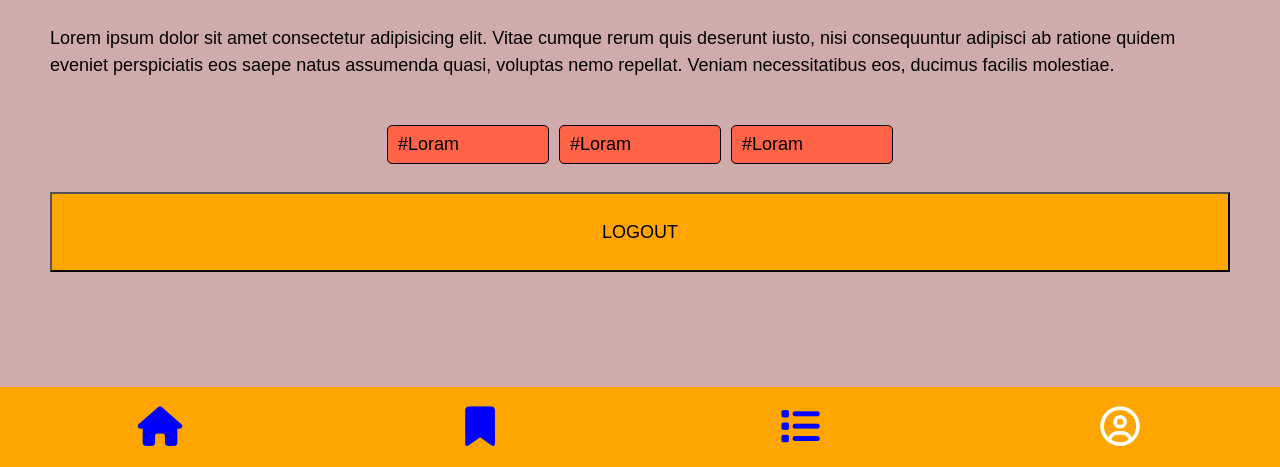
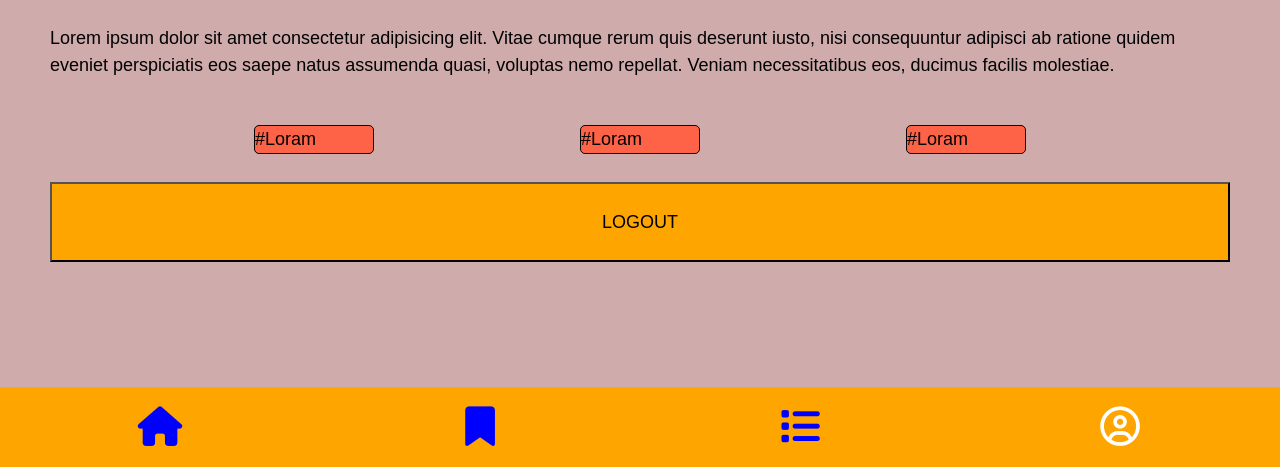
Before and after one commit to hugh-burgess/quiz-app-hugh, a website: page pages/profile.html in a window 1280 px wide. Shown: the part 333-800 px from the top of the page. Drawn offline with Linux system fonts and the light colour scheme.

Commit message:
Profile tags layout

```diff
--- a/pages/profile.html
+++ b/pages/profile.html
@@ -35,7 +35,7 @@
           nemo repellat. Veniam necessitatibus eos, ducimus facilis molestiae.
         </p>
 
-        <ul class="ul-flex content-topics">
+        <ul class="profile-tags ul-flex content-topics">
           <li>#Loram</li>
           <li>#Loram</li>
           <li>#Loram</li>
--- a/styles/profile.css
+++ b/styles/profile.css
@@ -91,29 +91,6 @@ button {
 
 .content-text {
   padding: 0 10px;
-}
-
-/* hashtags */
-.content-topics {
-  padding-left: 0;
-  list-style: none;
-}
-
-/* content ul flex settings */
-.ul-flex {
-  display: flex;
-  flex-direction: row;
-  justify-content: center;
-  flex-wrap: wrap;
-}
-
-.ul-flex > li {
-  border: black 1px solid;
-  margin: 0 5px;
-  padding: 5px 10px;
-  border-radius: 5px;
-  background-color: #ff6347;
-  width: 9em;
 }
 
 .answer-button {
@@ -210,3 +187,26 @@ main {
   flex-direction: column;
   position: relative;
 }
+
+/* hashtags */
+.content-topics {
+  padding-left: 0;
+  list-style: none;
+}
+
+/* hashtags parent in profile */
+.profile-tags {
+  display: flex;
+  flex-direction: row;
+  justify-content: space-evenly;
+}
+
+/* content ul flex settings */
+
+.ul-flex > li {
+  border: black 1px solid;
+  border-radius: 5px;
+  background-color: #ff6347;
+  width: 15vh;
+  margin: 0 2px;
+}
```
